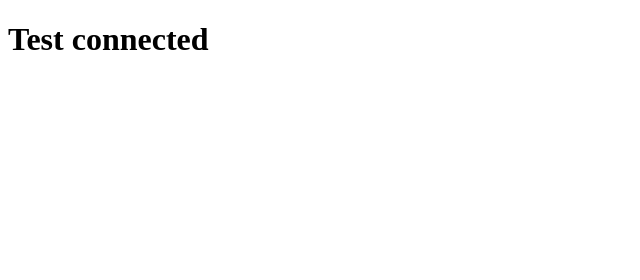
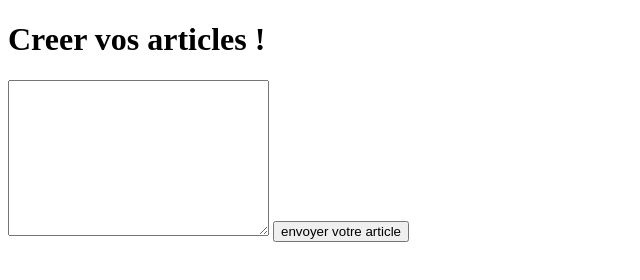
Before and after one commit to Alencruser/blog, a plain HTML site: page connected.html in a window 1280 px wide. Shown: the whole page, without its empty margins (0-640 px from the left). Drawn offline with nearby package versions, Linux system fonts and the light colour scheme.

Commit message:
ajout div pour afficher articles

```diff
--- a/connected.html
+++ b/connected.html
@@ -2,10 +2,15 @@
 <html lang="en">
 <head>
 	<meta charset="UTF-8">
-	<title>Document</title>
+	<title>creation articles</title>
 </head>
 <body>
-	<h1>Test connected</h1>
+	<div id="articles">
+
+	</div>
+	<h1>Creer vos articles !</h1>
+	<textarea name="" id="article" cols="30" rows="10"></textarea>
+	<input type="submit" value="envoyer votre article" onclick="art()">
 	<script
 	src="https://code.jquery.com/jquery-3.3.1.min.js"
 	integrity="sha256-FgpCb/KJQlLNfOu91ta32o/NMZxltwRo8QtmkMRdAu8="
```
